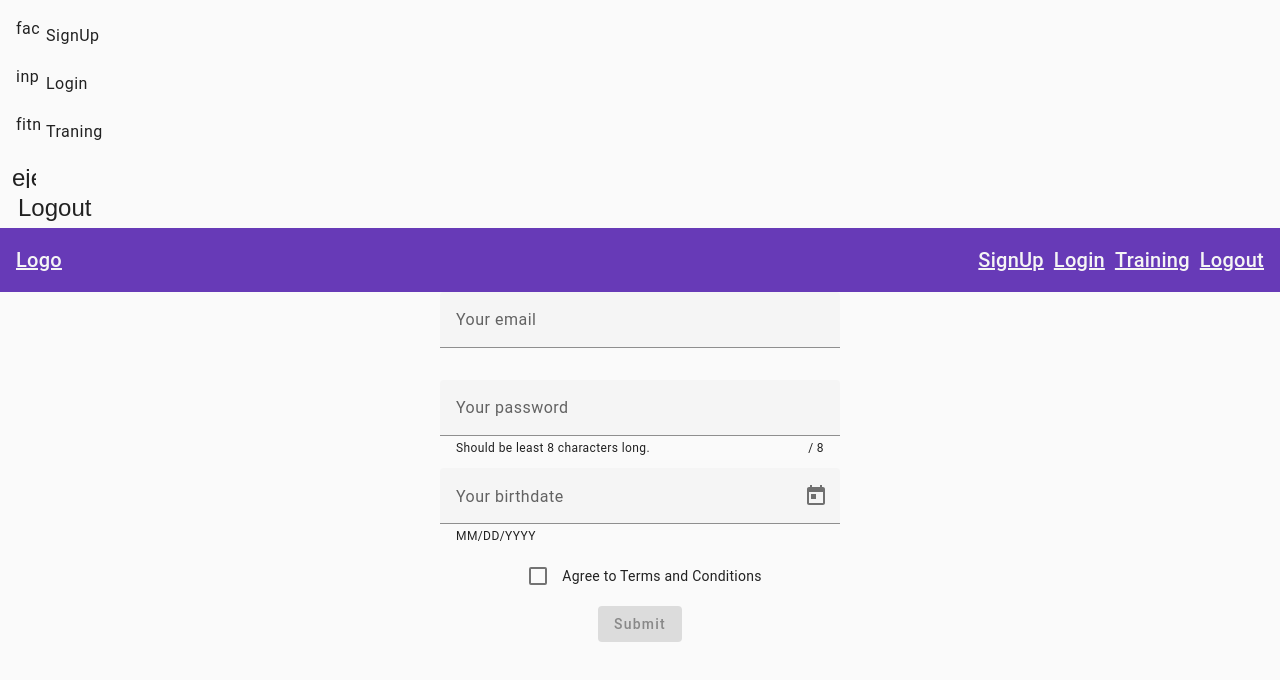
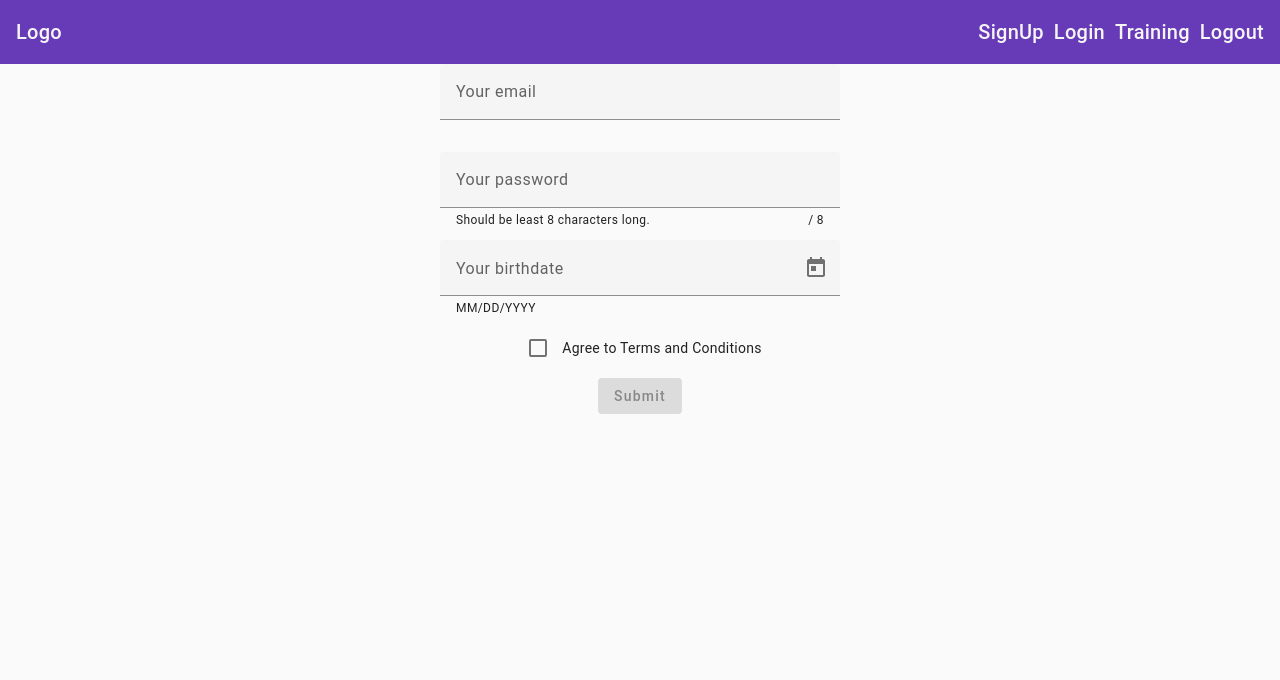
Before and after one commit to VHIzq/fitness-tracker, an Angular app: page /signup in a window 1280 px wide. Shown: the top 680 px of the page. Built offline with nearby package versions, Linux system fonts and the light colour scheme.

Commit message:
separated by components

```diff
--- a/src/app/app.component.css
+++ b/src/app/app.component.css
@@ -7,23 +7,3 @@ mat-sidenav {
 mat-sidenav {
   width: 250px;
 }
-
-a {
-  color: whitesmoke;
-}
-
-a:hover,
-a:active {
-  color: lightgray;
-}
-
-.navigation-item {
-  list-style: none;
-  padding: 0;
-  margin: 0;
-}
-
-.nav-caption {
-  display: inline-block;
-  padding-left: 6px;
-}
--- a/src/app/app.component.html
+++ b/src/app/app.component.html
@@ -1,48 +1,11 @@
 <mat-sidenav-container>
   <mat-sidenav #sidenav role="navigation">
-    <p>Toggle Me</p>
+    <app-sidenav-list (closeSidenav)="sidenav.close()">
+    </app-sidenav-list>
   </mat-sidenav>
   <mat-sidenav-content>
-    <mat-nav-list>
-
-      <a mat-list-item routerLink="/signup">
-        <mat-icon>face</mat-icon>
-        <span class="nav-caption">SignUp</span>
-      </a>
-
-      <a mat-list-item routerLink="/login">
-        <mat-icon>input</mat-icon>
-        <span class="nav-caption">Login</span>
-      </a>
-
-      <a mat-list-item routerLink="/training">
-        <mat-icon>fitness_center</mat-icon>
-        <span class="nav-caption">Traning</span>
-      </a>
-
-      <button mat-icon-button>
-        <mat-icon>eject</mat-icon>
-        <span class="nav-caption">Logout</span>
-      </button>
-
-
-    </mat-nav-list>
-    <mat-toolbar color="primary">
-      <div fxHide.gt-xs>
-        <button mat-icon-button (click)="sidenav.toggle()">
-          <mat-icon>X</mat-icon>
-        </button>
-      </div>
-      <div><a routerLink="/">Logo</a></div>
-      <div fxFlex fxLayout fxLayoutAlign="flex-end" fxHide.xs>
-        <ul fxLayout fxLayoutGap="10px" class="navigation-item">
-          <a routerLink="/signup">SignUp</a>
-          <a routerLink="/login">Login</a>
-          <a routerLink="/training">Training</a>
-          <li><a href="#">Logout</a> </li>
-        </ul>
-      </div>
-    </mat-toolbar>
+    <app-header (sideNavToggle)="sidenav.toggle()">
+    </app-header>
     <main>
       <router-outlet></router-outlet>
     </main>
--- a/src/app/app.module.ts
+++ b/src/app/app.module.ts
@@ -16,6 +16,8 @@ import { NewTrainingComponent } from './trainnig/new-training/new-training.compo
 import { PastTrainingsComponent } from './trainnig/past-trainings/past-trainings.component';
 import { WelcomeComponent } from './welcome/welcome.component';
 import { ReactiveFormsModule } from '@angular/forms';
+import { SidenavListComponent } from './navigation/sidenav-list/sidenav-list.component';
+import { HeaderComponent } from './navigation/header/header.component';
 
 @NgModule({
   declarations: [
@@ -27,6 +29,8 @@ import { ReactiveFormsModule } from '@angular/forms';
     NewTrainingComponent,
     PastTrainingsComponent,
     WelcomeComponent,
+    SidenavListComponent,
+    HeaderComponent,
   ],
   imports: [
     AppRoutingModule,
--- /dev/null
+++ b/src/app/navigation/header/header.component.css
@@ -0,0 +1,21 @@
+a {
+    color: whitesmoke;
+    text-decoration: none;
+}
+
+a:hover,
+a:active {
+    color: lightgray;
+}
+
+
+.navigation-item {
+    list-style: none;
+    padding: 0;
+    margin: 0;
+}
+
+.nav-caption {
+    display: inline-block;
+    padding-left: 6px;
+}
--- /dev/null
+++ b/src/app/navigation/header/header.component.html
@@ -0,0 +1,16 @@
+<mat-toolbar color="primary">
+    <div fxHide.gt-xs>
+      <button mat-icon-button (click)="onToggleSidenav()">
+        <mat-icon>X</mat-icon>
+      </button>
+    </div>
+    <div><a routerLink="/">Logo</a></div>
+    <div fxFlex fxLayout fxLayoutAlign="flex-end" fxHide.xs>
+      <ul fxLayout fxLayoutGap="10px" class="navigation-item">
+        <a routerLink="/signup">SignUp</a>
+        <a routerLink="/login">Login</a>
+        <a routerLink="/training">Training</a>
+        <li><a href="#">Logout</a> </li>
+      </ul>
+    </div>
+  </mat-toolbar>
--- /dev/null
+++ b/src/app/navigation/header/header.component.ts
@@ -0,0 +1,18 @@
+import { Component, Output, EventEmitter } from '@angular/core';
+
+@Component({
+  selector: 'app-header',
+  templateUrl: './header.component.html',
+  styleUrls: ['./header.component.css']
+})
+export class HeaderComponent {
+  @Output() sideNavToggle = new EventEmitter<void>;
+
+  /**
+   * onToggleSidenav
+   */
+  public onToggleSidenav() {
+    this.sideNavToggle.emit();
+  }
+
+}
--- /dev/null
+++ b/src/app/navigation/sidenav-list/sidenav-list.component.css
@@ -0,0 +1,9 @@
+a {
+    color: whitesmoke;
+    text-decoration: none;
+}
+
+a:hover,
+a:active {
+    color: lightgray;
+}
--- /dev/null
+++ b/src/app/navigation/sidenav-list/sidenav-list.component.html
@@ -0,0 +1,21 @@
+<mat-nav-list>
+    <a mat-list-item routerLink="/signup" (click)="onClose()">
+      <mat-icon>face</mat-icon>
+      <span class="nav-caption">SignUp</span>
+    </a>
+
+    <a mat-list-item routerLink="/login" (click)="onClose()">
+      <mat-icon>input</mat-icon>
+      <span class="nav-caption">Login</span>
+    </a>
+
+    <a mat-list-item routerLink="/training" (click)="onClose()">
+      <mat-icon>fitness_center</mat-icon>
+      <span class="nav-caption">Traning</span>
+    </a>
+
+    <button mat-icon-button (click)="onClose()">
+      <mat-icon>eject</mat-icon>
+      <span class="nav-caption">Logout</span>
+    </button>
+  </mat-nav-list>
--- /dev/null
+++ b/src/app/navigation/sidenav-list/sidenav-list.component.ts
@@ -0,0 +1,18 @@
+import { Component, Output, EventEmitter } from '@angular/core';
+
+@Component({
+  selector: 'app-sidenav-list',
+  templateUrl: './sidenav-list.component.html',
+  styleUrls: ['./sidenav-list.component.css']
+})
+export class SidenavListComponent {
+  @Output() closeSidenav = new EventEmitter<void>;
+
+  /**
+   * onClose
+   */
+  public onClose() {
+    this.closeSidenav.emit();
+  }
+
+}
```
Also changed, not shown: 2 other files (tests, documents, lock files or other folders).
